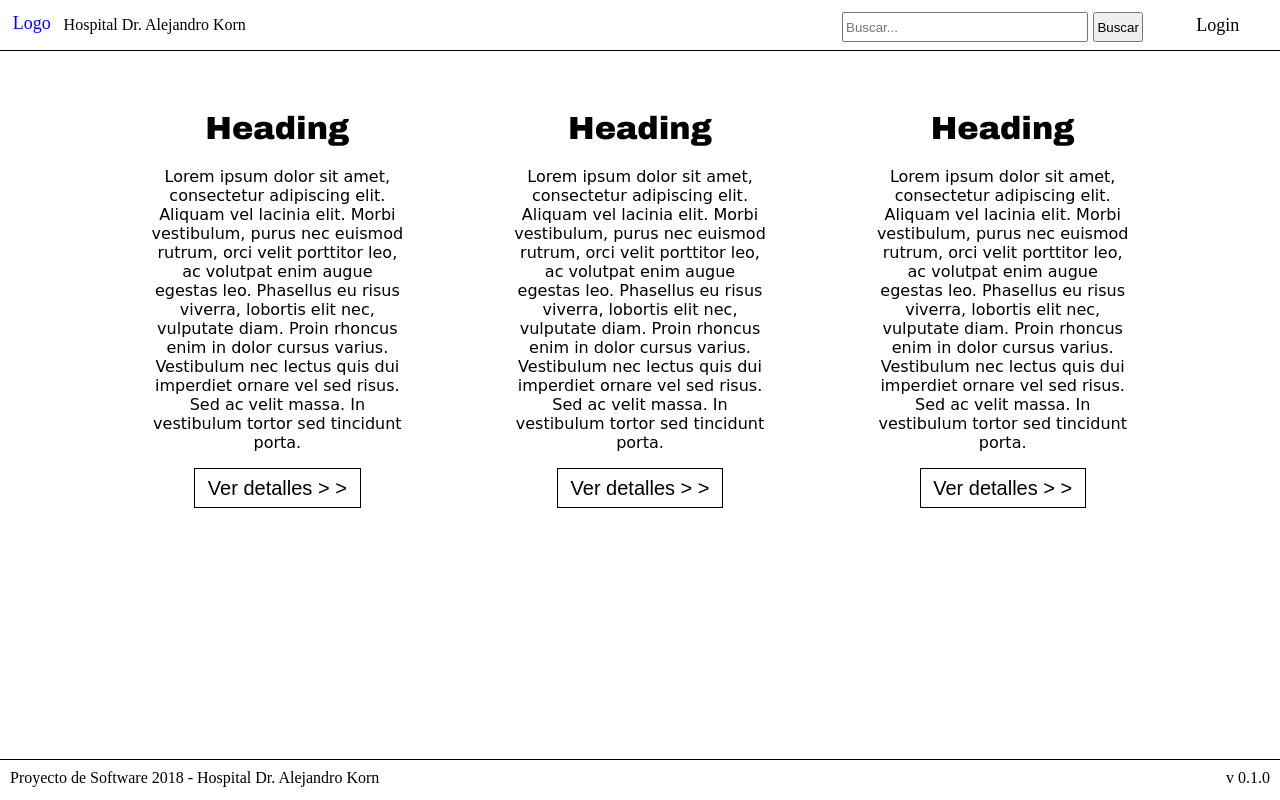
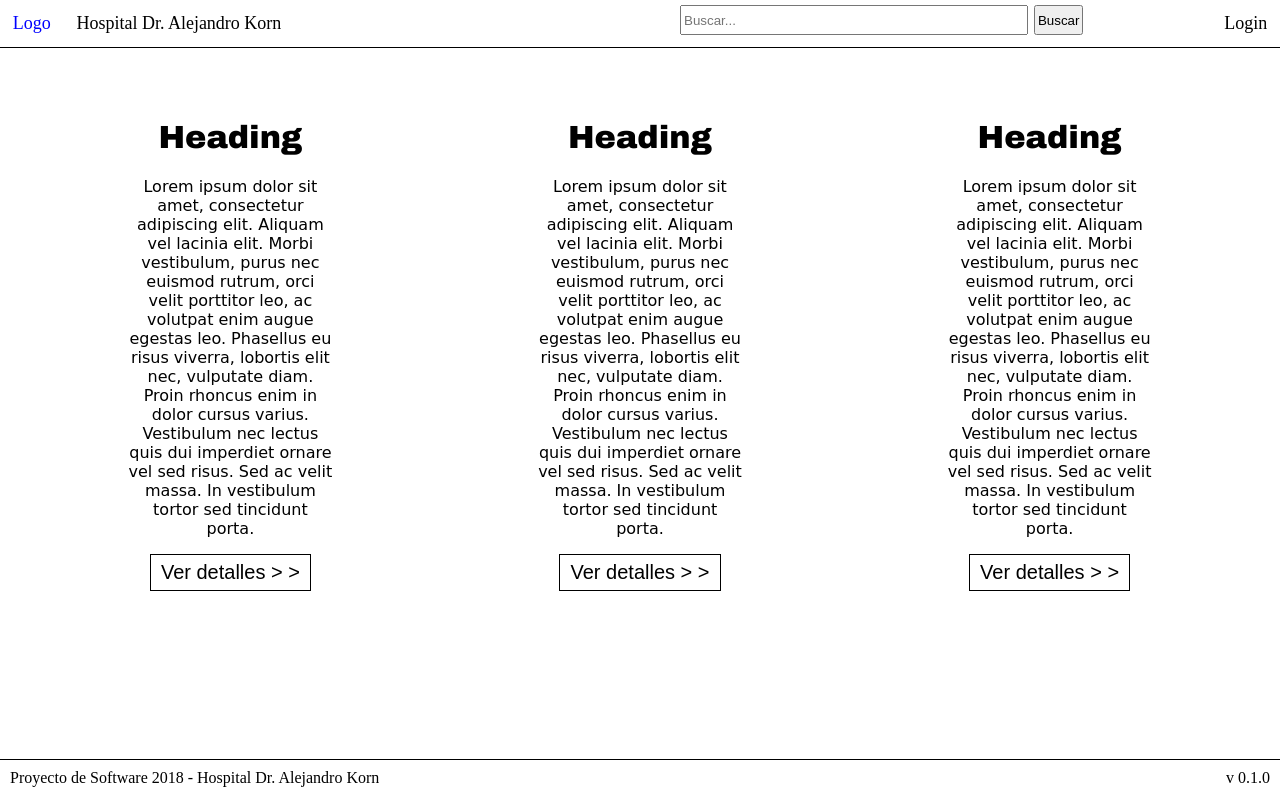
Before and after one commit to Proyecto-de-Software/2018_grupo23, a PHP site: page / in a window 1280 px wide. Run offline with PHP 8.4, Linux system fonts and the light colour scheme.

Commit message:
Soporte para diferentes resoluciones en index

```diff
--- a/index.html
+++ b/index.html
@@ -11,26 +11,26 @@
           <div class="navbar">
               <a href="#home">Logo</a>
               <p>Hospital Dr. Alejandro Korn</p>
-              <div class="search_div">
+
                 <input type="text" name="dato" placeholder="Buscar...">
-                <button type="button">Buscar</button>
+                <button class="b-search" type="button">Buscar</button>
                 <a href="login.html">Login</a>
-              </div>
+
           </div>
         </header>
 
-        <div class = "row">
-            <div class = "column column-left">
+        <div class = "row group">
+            <div class = "column span">
                 <h1>Heading</h1>
                 <p>Lorem ipsum dolor sit amet, consectetur adipiscing elit. Aliquam vel lacinia elit. Morbi vestibulum, purus nec euismod rutrum, orci velit porttitor leo, ac volutpat enim augue egestas leo. Phasellus eu risus viverra, lobortis elit nec, vulputate diam. Proin rhoncus enim in dolor cursus varius. Vestibulum nec lectus quis dui imperdiet ornare vel sed risus. Sed ac velit massa. In vestibulum tortor sed tincidunt porta.</p>
                 <button type="button">Ver detalles > ></button>
             </div>
-            <div class = "column column-center">
+            <div class = "column span">
                 <h1>Heading</h1>
                 <p>Lorem ipsum dolor sit amet, consectetur adipiscing elit. Aliquam vel lacinia elit. Morbi vestibulum, purus nec euismod rutrum, orci velit porttitor leo, ac volutpat enim augue egestas leo. Phasellus eu risus viverra, lobortis elit nec, vulputate diam. Proin rhoncus enim in dolor cursus varius. Vestibulum nec lectus quis dui imperdiet ornare vel sed risus. Sed ac velit massa. In vestibulum tortor sed tincidunt porta.</p>
                 <button type="button">Ver detalles > ></button>
             </div>
-            <div class = "column column-right">
+            <div class = "column span">
                 <h1>Heading</h1>
                 <p>Lorem ipsum dolor sit amet, consectetur adipiscing elit. Aliquam vel lacinia elit. Morbi vestibulum, purus nec euismod rutrum, orci velit porttitor leo, ac volutpat enim augue egestas leo. Phasellus eu risus viverra, lobortis elit nec, vulputate diam. Proin rhoncus enim in dolor cursus varius. Vestibulum nec lectus quis dui imperdiet ornare vel sed risus. Sed ac velit massa. In vestibulum tortor sed tincidunt porta.</p>
                 <button type="button">Ver detalles > ></button>
--- a/style.css
+++ b/style.css
@@ -1,6 +1,11 @@
-html, body {
+html {
   height:100%;
   margin:0;
+}
+
+body {
+  margin: 0;
+  margin-bottom: 40px;
 }
 
 .navbar {
@@ -23,6 +28,17 @@ html, body {
 
 }
 
+.navbar p {
+  padding: 1% 1%;
+  font-size: 18px;
+  width: 40%;
+  margin: 0%;
+}
+
+.navbar .user-name{
+  width: auto;
+}
+
 .navbar .search_div {
   position: absolute;
   left: 65%;
@@ -31,19 +47,20 @@ html, body {
   vertical-align: middle;
 }
 
-.search_div input{
-  width: 55%;
+.navbar input{
+  width: 30%;
   margin-top: 5px;
   height: 30px;
   box-sizing: border-box;
+  margin-left: 10%;
   margin-right: 1px;
 }
 
-.search_div button{
+.navbar .b-search{
   margin-top: 5px;
   height: 30px;
   padding: 2px;
-  margin-left: 0px;
+  margin-left: 5px;
   margin-right: 10%;
 }
 
@@ -100,7 +117,7 @@ html, body {
 }
 
 .footer {
-  position: absolute;
+  position: fixed;
   bottom: 0;
   left: 0;
   height: 40px;
@@ -142,19 +159,42 @@ input {
 }
 
 .row {
-  width: 85%;
-  display: flex;
-  margin-top: 3%;
-  margin-left: auto;
-  margin-right: auto;
-  text-align: center;
+    clear: both;
+    height: 100%;
+    width: 80%;
+  	padding: 0px;
+  	margin: auto;
+    text-align: center;
 }
 
 .row .column{
-  width: 33%;
-  padding: 5%;
-  padding-top: 0px;
+  display: block;
+	float: left;
+  margin: 5%;
+  margin-left: 0%;
+  margin-right: 20%;
 }
+
+.column:last-child { margin-right: 0; }
+
+.group:before,
+.group:after { content:""; display:table; }
+.group:after { clear:both;}
+.group { zoom:1; }
+
+
+.span { width: 20%; }
+
+
+@media only screen and (max-width: 480px) {
+	.col {  margin: 1% 0 1% 0%; }
+	.span { width: 100%; }
+  .navbar p { display: none;}
+  .navbar a { width: 15%;}
+  .navbar .b-search { margin: 0 5% 0 0;}
+  .navbar input {margin: 0 1px 0 5%;}
+}
+
 .row .column h1{
   font-family: "Arial Black", Gadget, sans-serif;
 }
@@ -171,8 +211,4 @@ input {
   padding-left: 5%;
   padding-right: 5%;
 
-
 }
-.column-left{ float: left;}
-.column-right{ float: right;}
-.column-center{ display: inline-block;}
```
Also changed, not shown: logueado.html (+5 -7 lines), README.md (deleted).
